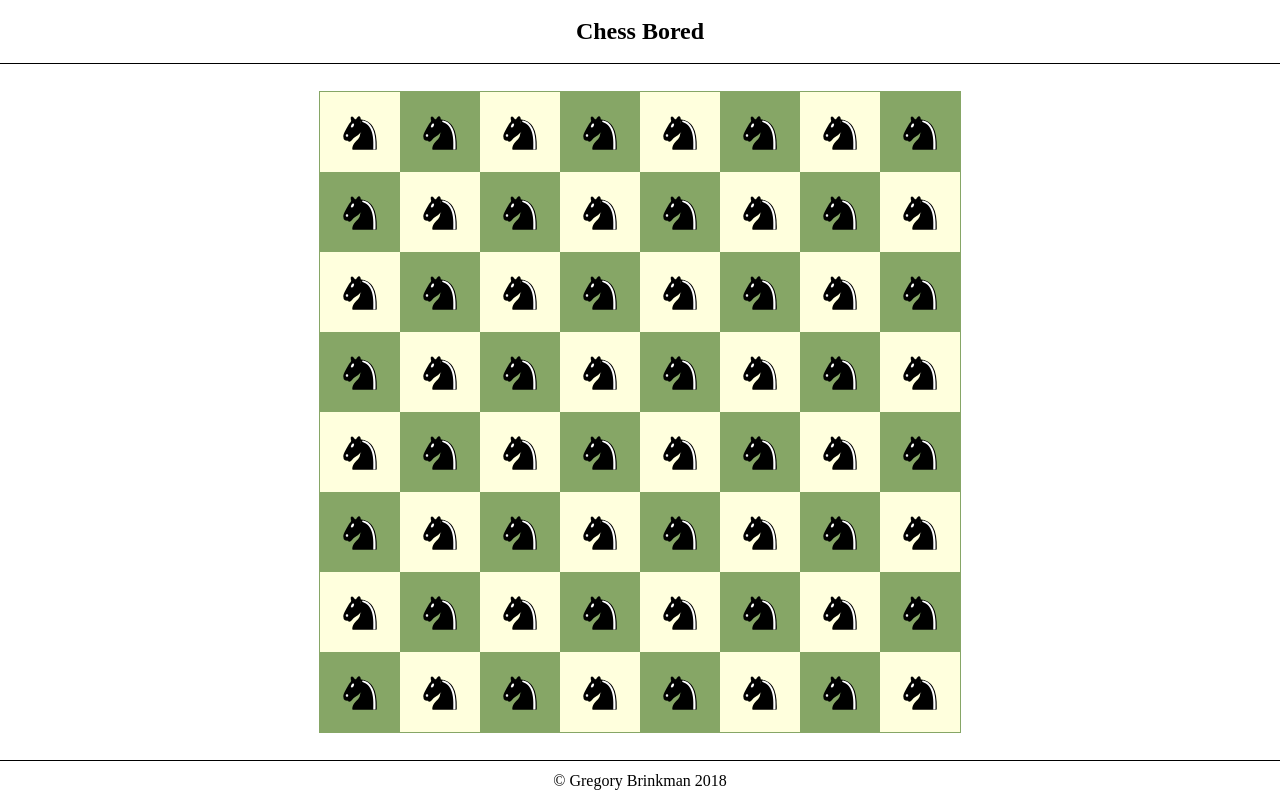
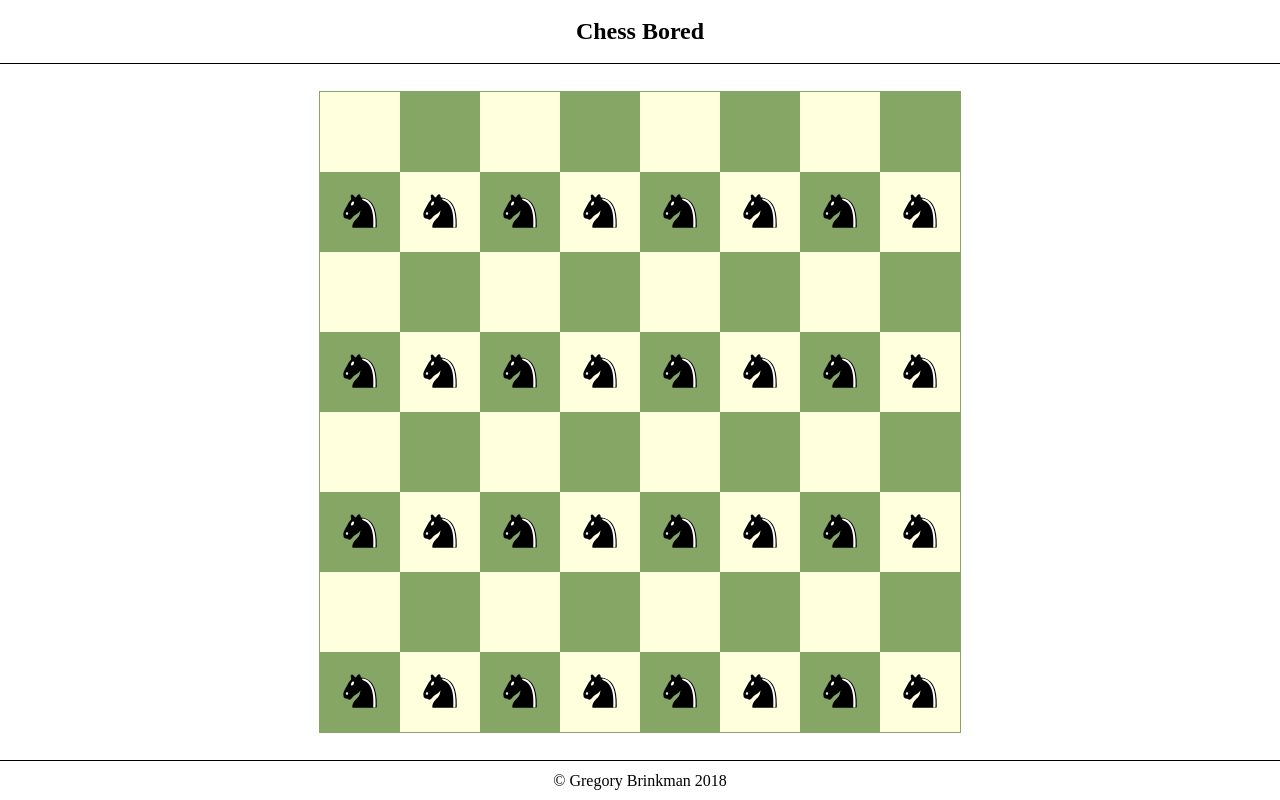
Before and after one commit to GregoryBrinkman/learn-chess, an Angular app: page /board in a window 1280 px wide. Built offline with nearby package versions, Linux system fonts and the light colour scheme.

Commit message:
Started on piece component, rewrote board to display pieces

```diff
--- a/src/app/app.module.ts
+++ b/src/app/app.module.ts
@@ -8,6 +8,7 @@ import { FooterComponent } from './footer/footer.component';
 import { SplashComponent } from './splash/splash.component';
 import { BoardComponent } from './board/board.component';
 import { ModalComponent } from './modal/modal.component';
+import { PieceComponent } from './piece/piece.component';
 
 @NgModule({
   declarations: [
@@ -16,7 +17,8 @@ import { ModalComponent } from './modal/modal.component';
     FooterComponent,
     SplashComponent,
     BoardComponent,
-    ModalComponent
+    ModalComponent,
+    PieceComponent
   ],
   imports: [
     BrowserModule,
--- a/src/app/board/board.component.html
+++ b/src/app/board/board.component.html
@@ -1,5 +1,7 @@
 <div class="board">
   <div *ngFor="let square of squares" (drop)="drop($event, data)" (dragover)="allowDrop($event)" [attr.class]="square">
-    <img src="assets/Chess_ndt45.svg" draggable="true" (dragstart)="drag($event, data)">
+    <div *ngIf="alternate()">
+      <app-piece></app-piece>
+    </div>
   </div>
 </div>
--- a/src/app/board/board.component.ts
+++ b/src/app/board/board.component.ts
@@ -10,6 +10,7 @@ export class BoardComponent implements OnInit {
   constructor() { }
 
   squares = [];
+  bool = true;
 
   ngOnInit() {
     this.makeSquares();
@@ -20,13 +21,18 @@ export class BoardComponent implements OnInit {
   }
 
   drop(value, data) {
-    console.log("DROP " + value);
-    console.log("DATA " + data);
+    console.log("DROP", value);
+    console.log("DATA", data);
   }
 
   drag(value, data) {
-    console.log("DRAG " + value);
-    console.log("DATA " + data);
+    console.log("DRAG", value);
+    console.log("DATA", data);
+  }
+
+  alternate() {
+    this.bool = !this.bool;
+    return !this.bool;
   }
 
   makeSquares() {
--- /dev/null
+++ b/src/app/piece/piece.component.html
@@ -0,0 +1 @@
+<img src="assets/Chess_ndt45.svg" draggable="true" (dragstart)="drag($event, data)">
--- /dev/null
+++ b/src/app/piece/piece.component.ts
@@ -0,0 +1,18 @@
+import { Component, OnInit } from '@angular/core';
+
+@Component({
+  selector: 'app-piece',
+  templateUrl: './piece.component.html',
+  styleUrls: ['./piece.component.css']
+})
+export class PieceComponent implements OnInit {
+
+  constructor() { }
+
+  ngOnInit() {
+  }
+
+  drag(value, data) {
+    console.log(value, data);
+  }
+}
```
Also changed, not shown: src/app/piece/piece.component.css (added), 1 other file (tests, documents, lock files or other folders).
